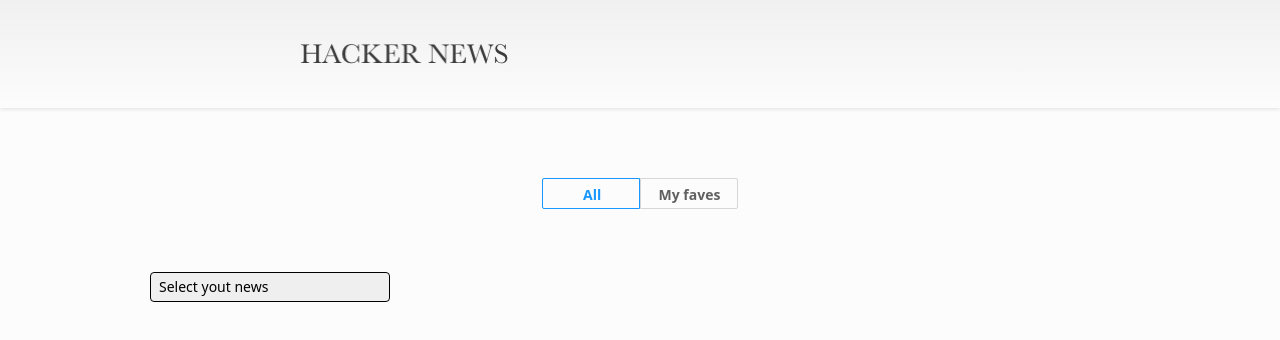
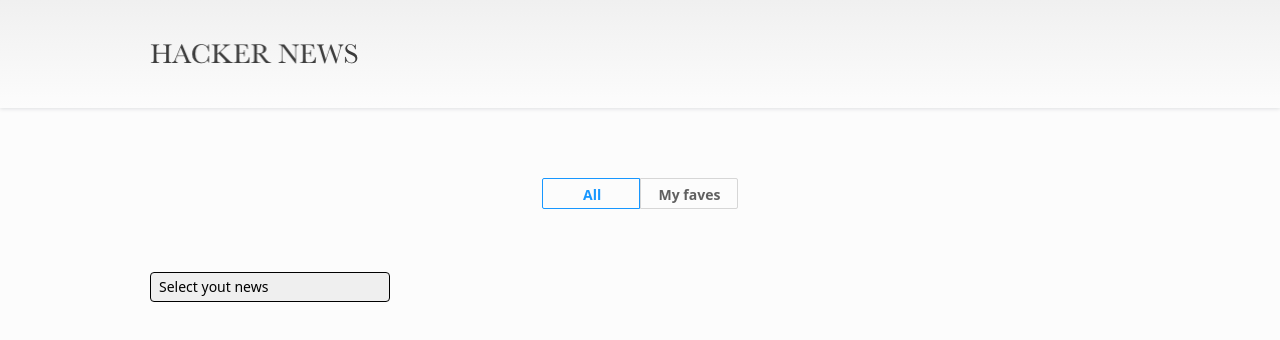
Before and after one commit to JorgeOyanederV/hackers-news, a React (Vite) app: page / in a window 1280 px wide. Shown: the top 340 px of the page. Built offline with nearby package versions, Linux system fonts and the light colour scheme.

Commit message:
Configure Netlify and Fix Header

```diff
--- a/src/components/Header.tsx
+++ b/src/components/Header.tsx
@@ -5,7 +5,7 @@
 
 const Header: FC<HeaderProps> = () => {
   return (
-    <div className="w-full shadow-title py-[44px] px-[150px] bg-title">
+    <div className="w-full shadow-title py-[44px] bg-title">
       <div className="w-full container px-[150px] mx-auto">
         <img src={logo} className="w-[208px] y-[28px]" />
       </div>
```
Also changed, not shown: 2 other files (tests, documents, lock files or other folders).
